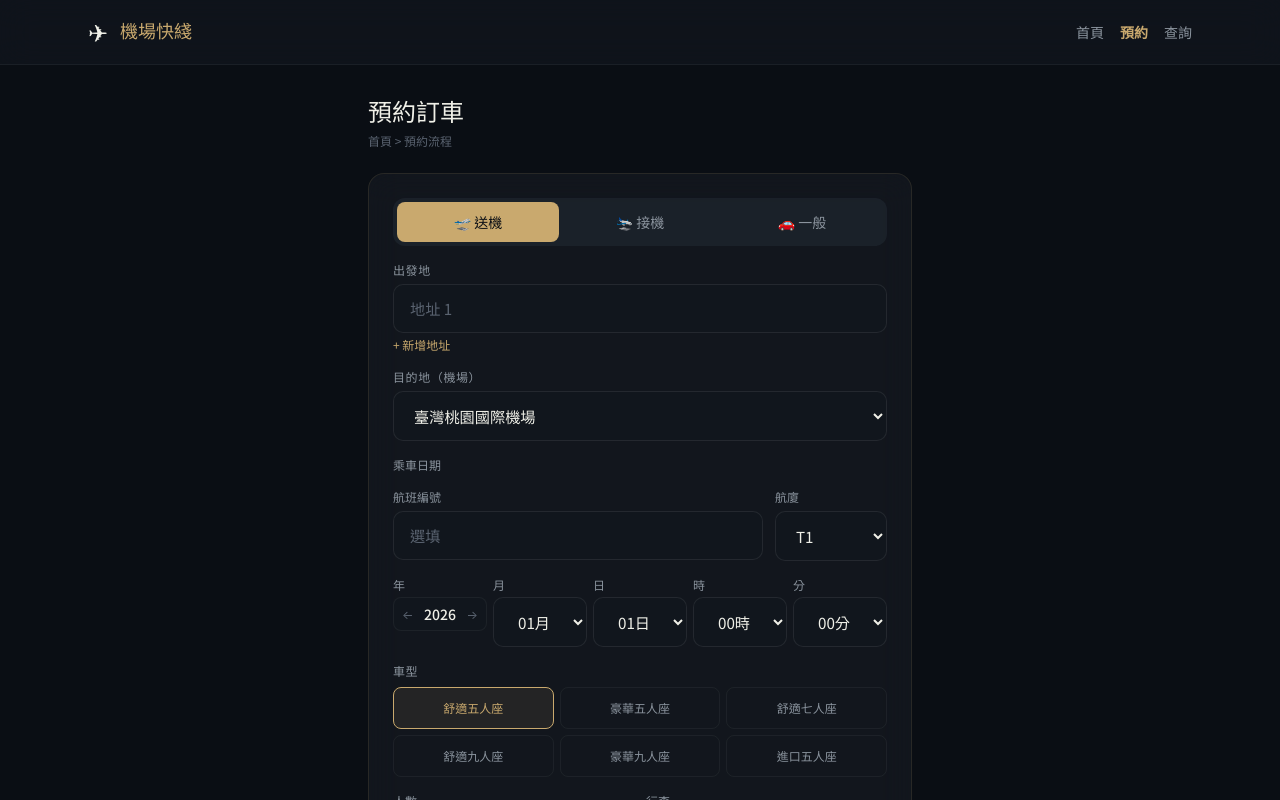
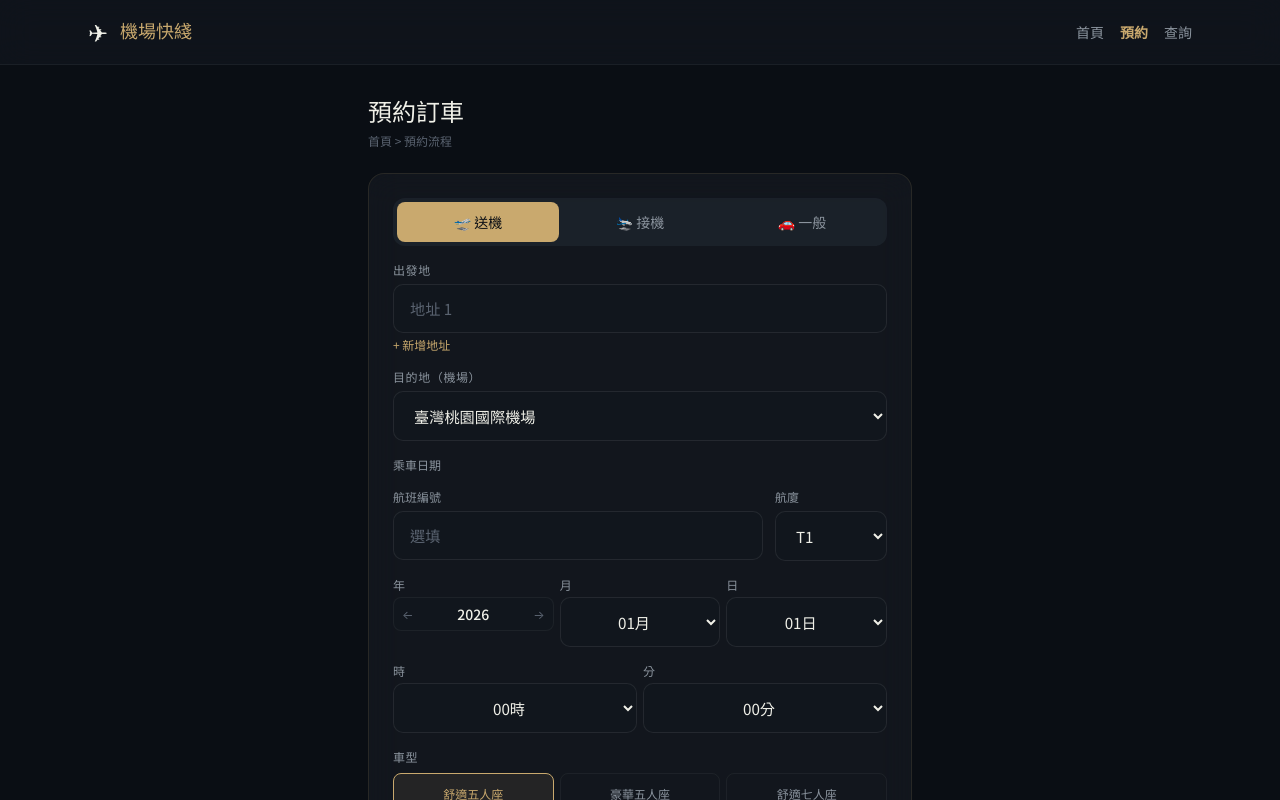
Before and after one commit to sy084309-boop/airport-transfer, a React (Vite) app in the folder client/: page /booking in a window 1280 px wide. Shown: the top 800 px of the page. Built offline with nearby package versions, Linux system fonts and the light colour scheme.

Commit message:
Date layout: split hour/minute to second row, auto-fill current time

```diff
--- a/client/src/pages/public/BookingPage.tsx
+++ b/client/src/pages/public/BookingPage.tsx
@@ -19,7 +19,7 @@ export default function BookingPage() {
   const [flightNo,setFlightNo] = useState('');
   const d=new Date();
   const [year,setYear]=useState(d.getFullYear()); const [month,setMonth]=useState(String(d.getMonth()+1).padStart(2,'0')); const [day,setDay]=useState(String(d.getDate()).padStart(2,'0'));
-  const [hour,setHour]=useState('08'); const [minute,setMinute]=useState('00');
+  const [hour,setHour]=useState(String(d.getHours()).padStart(2,'0')); const [minute,setMinute]=useState(d.getMinutes()<5?'00':String(Math.floor(d.getMinutes()/5)*5).padStart(2,'0'));
   const [vehicle,setVehicle]=useState('sedan'); const [passengers,setPassengers]=useState(1); const [luggage,setLuggage]=useState(0);
   const [signboard,setSignboard]=useState(false); const [signboardTitle,setSignboardTitle]=useState(''); const [signboardContent,setSignboardContent]=useState('');
   const [signboard2,setSignboard2]=useState(false);
@@ -119,10 +119,12 @@ export default function BookingPage() {
             <div className="w-28"><label className="block text-xs text-mist mb-1.5">航廈</label><select className="input-premium w-full text-sm">{airport.includes('桃園')?<><option>T1</option><option>T2</option><option>T3</option></>:<><option>國內</option><option>國際</option></>}</select></div>
           </div>}
 
-          <div className="grid grid-cols-5 gap-1.5">
+          <div className="grid grid-cols-3 gap-1.5">
             <div><label className="block text-xs text-mist mb-1">年</label><div className="flex items-center bg-charcoal rounded-lg border border-white/5"><button onClick={()=>setYear(y=>y-1)} className="px-2 py-2 text-fog hover:text-ivory text-xs">&larr;</button><span className="flex-1 text-center text-sm font-medium text-ivory">{year}</span><button onClick={()=>setYear(y=>y+1)} className="px-2 py-2 text-fog hover:text-ivory text-xs">&rarr;</button></div></div>
             <div><label className="block text-xs text-mist mb-1">月</label><select value={month} onChange={e=>setMonth(e.target.value)} className="input-premium w-full text-sm text-center">{Array.from({length:12},(_,i)=>String(i+1).padStart(2,'0')).map(m=><option key={m}>{m}月</option>)}</select></div>
             <div><label className="block text-xs text-mist mb-1">日</label><select value={day} onChange={e=>setDay(e.target.value)} className="input-premium w-full text-sm text-center">{Array.from({length:31},(_,i)=>String(i+1).padStart(2,'0')).map(d=><option key={d}>{d}日</option>)}</select></div>
+          </div>
+          <div className="grid grid-cols-2 gap-1.5">
             <div><label className="block text-xs text-mist mb-1">時</label><select value={hour} onChange={e=>setHour(e.target.value)} className="input-premium w-full text-sm text-center">{HOURS.map(h=><option key={h}>{h}時</option>)}</select></div>
             <div><label className="block text-xs text-mist mb-1">分</label><select value={minute} onChange={e=>setMinute(e.target.value)} className="input-premium w-full text-sm text-center">{MINUTES.map(m=><option key={m}>{m}分</option>)}</select></div>
           </div>
```
